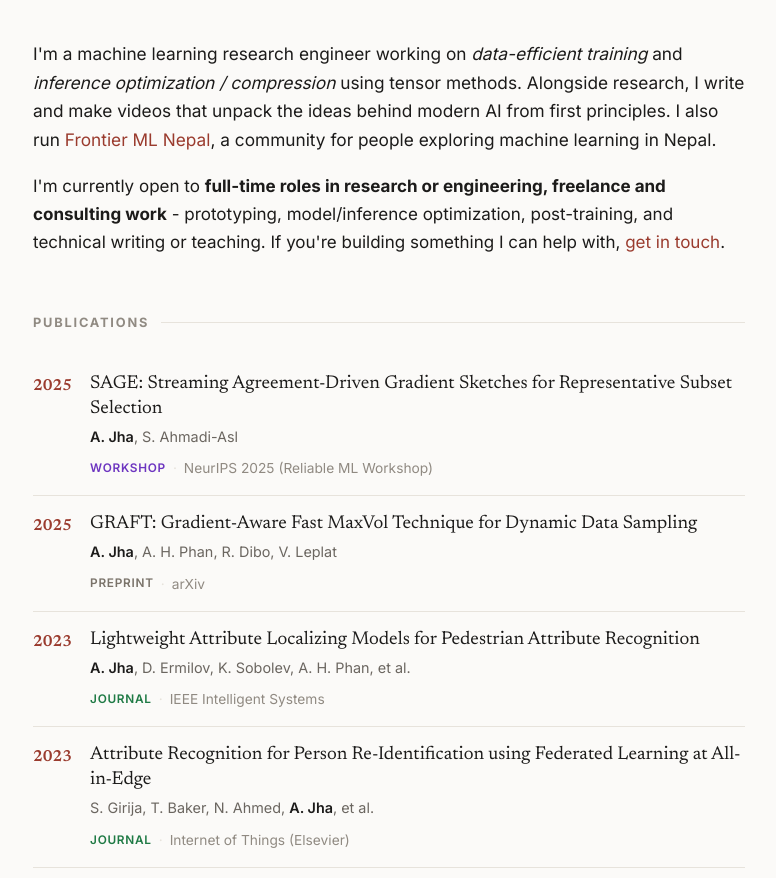
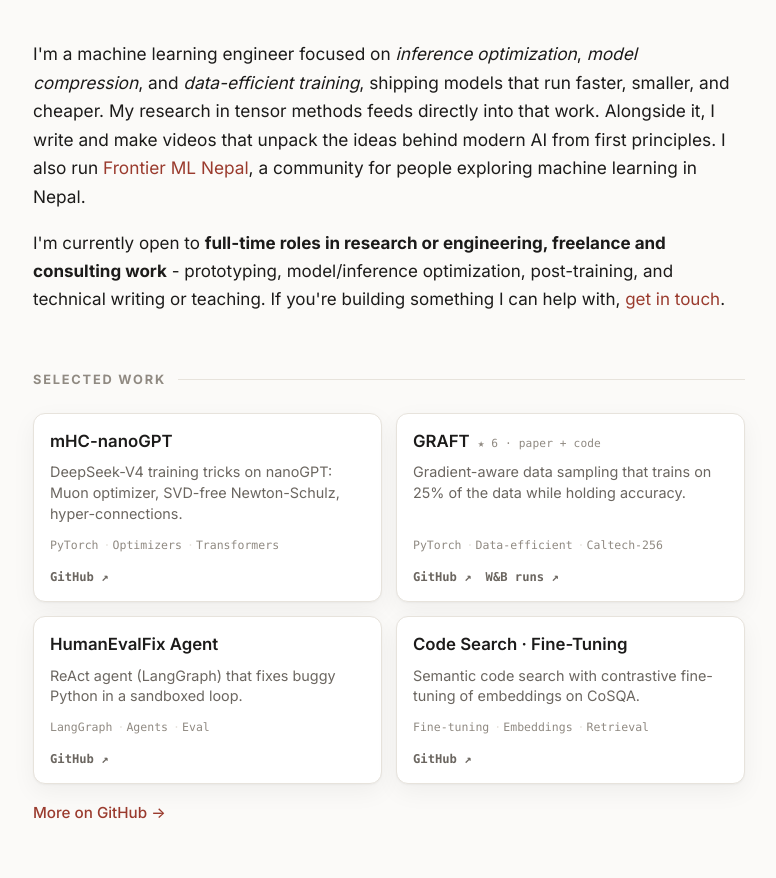
Before and after one commit to ashishjv1/ashishjv1.github.io, a plain HTML site: page index.html in a window 1280 px wide. Shown: the part 242-1120 px from the top of the page, without its empty margins (251-1027 px from the left). Drawn offline with Linux system fonts and the light colour scheme.

Commit message:
Reframe portfolio toward engineering
- Lead tagline and About with engineering (inference/model optimization)
- Add Selected Work: 4 project cards (mHC-nanoGPT, GRAFT, HumanEvalFix
  Agent, Code Search/Fine-Tuning) as a 2x2 grid with GitHub/W&B links
- Link GRAFT card to cleaned W&B project
- Sans-serif card titles, monospace tech tags, no em-dashes

```diff
--- a/index.html
+++ b/index.html
@@ -73,6 +73,7 @@
 
     a { color: var(--accent); text-decoration: none; }
     a:hover { text-decoration: underline; }
+    code { font-family: ui-monospace, SFMono-Regular, Menlo, monospace; font-size: 0.88em; background: var(--accent-soft); padding: 1px 5px; border-radius: 4px; }
 
     /* ---------- Header ---------- */
     header {
@@ -188,6 +189,51 @@
 
     .more { margin-top: 16px; font-size: 0.95rem; font-weight: 500; }
 
+    /* ---------- Selected work (project cards) ---------- */
+    .work-grid {
+      display: grid; grid-template-columns: repeat(2, 1fr); gap: 14px;
+    }
+    .card {
+      display: flex; flex-direction: column;
+      padding: 14px 16px;
+      border: 1px solid var(--border); border-radius: 12px;
+      background: var(--surface); box-shadow: var(--shadow);
+      transition: transform .14s ease, box-shadow .14s ease, border-color .14s ease;
+    }
+    .card:hover {
+      transform: translateY(-2px);
+      border-color: var(--accent);
+      box-shadow: 0 2px 4px rgba(28,27,26,.06), 0 14px 32px rgba(28,27,26,.10);
+    }
+    .card .title {
+      font-family: "Inter", sans-serif; font-weight: 600; font-size: 1.05rem;
+      color: var(--text); margin: 0 0 7px;
+      display: flex; align-items: baseline; gap: 8px; flex-wrap: wrap;
+    }
+    .card .desc {
+      color: var(--muted); font-size: 0.9rem; line-height: 1.45;
+      margin: 0; flex: 1;
+    }
+    .card .repo {
+      font-family: ui-monospace, SFMono-Regular, Menlo, monospace;
+      font-size: 0.7rem; color: var(--faint); font-weight: 500; letter-spacing: 0.01em;
+    }
+    .card .tech { display: flex; flex-wrap: wrap; gap: 0 14px; margin-top: 11px; }
+    .card .chip {
+      position: relative;
+      font-family: ui-monospace, SFMono-Regular, Menlo, monospace;
+      font-size: 0.72rem; font-weight: 500; color: var(--faint);
+    }
+    .card .chip + .chip::before {
+      content: "·"; position: absolute; left: -9px; color: var(--border);
+    }
+    .card .links { display: flex; flex-wrap: wrap; gap: 14px; margin-top: 12px; }
+    .card .links a {
+      font-family: ui-monospace, SFMono-Regular, Menlo, monospace;
+      font-size: 0.76rem; font-weight: 600; color: var(--muted);
+    }
+    .card .links a:hover { color: var(--accent); }
+
     footer {
       margin-top: 76px; padding-top: 22px;
       border-top: 1px solid var(--border);
@@ -200,6 +246,7 @@
       .avatar { width: 88px; height: 88px; }
       h1 { font-size: 1.8rem; }
       .video-grid { grid-template-columns: 1fr; }
+      .work-grid { grid-template-columns: 1fr; }
       ol.pubs li { grid-template-columns: 1fr; gap: 6px; }
       .pub-year { text-align: left; }
     }
@@ -217,7 +264,7 @@
            onerror="this.style.visibility='hidden'" />
       <div>
         <h1>Ashish Jha</h1>
-        <p class="tagline">ML research engineer · writer · educator</p>
+        <p class="tagline">ML engineer · inference &amp; model optimization · researcher · writer</p>
       </div>
     </header>
 
@@ -248,9 +295,10 @@
          ============================================================ -->
     <section id="about">
       <p class="lead">
-        I'm a machine learning research engineer working on <em>data-efficient training</em> and
-        <em>inference optimization / compression</em> using tensor methods. Alongside
-        research, I write and make videos that unpack the ideas behind modern AI from
+        I'm a machine learning engineer focused on <em>inference optimization</em>,
+        <em>model compression</em>, and <em>data-efficient training</em>, shipping models that run
+        faster, smaller, and cheaper. My research in tensor methods feeds directly into that work.
+        Alongside it, I write and make videos that unpack the ideas behind modern AI from
         first principles. I also run
         <a href="https://www.facebook.com/profile.php?id=61589936027422" target="_blank" rel="noopener">Frontier ML Nepal</a>,
         a community for people exploring machine learning in Nepal.
@@ -261,6 +309,47 @@
         and technical writing or teaching. If you're building something I can help with,
         <a href="mailto:ashish.jhav1@hotmail.com">get in touch</a>.
       </p>
+    </section>
+
+    <!-- ============================================================
+         SELECTED WORK  —  duplicate an <a class="entry work"> per project
+         ============================================================ -->
+    <section id="work">
+      <h2>Selected Work</h2>
+
+      <div class="work-grid">
+
+        <div class="card">
+          <p class="title">mHC-nanoGPT</p>
+          <p class="desc">DeepSeek-V4 training tricks on nanoGPT: Muon optimizer, SVD-free Newton-Schulz, hyper-connections.</p>
+          <div class="tech"><span class="chip">PyTorch</span><span class="chip">Optimizers</span><span class="chip">Transformers</span></div>
+          <div class="links"><a href="https://github.com/ashishjv1/mHC" target="_blank" rel="noopener">GitHub ↗</a></div>
+        </div>
+
+        <div class="card">
+          <p class="title">GRAFT <span class="repo">★ 6 · paper + code</span></p>
+          <p class="desc">Gradient-aware data sampling that trains on 25% of the data while holding accuracy.</p>
+          <div class="tech"><span class="chip">PyTorch</span><span class="chip">Data-efficient</span><span class="chip">Caltech-256</span></div>
+          <div class="links"><a href="https://github.com/ashishjv1/GRAFT" target="_blank" rel="noopener">GitHub ↗</a><a href="https://wandb.ai/murd0ckbl3ak/Smart_Sampling_resnet18_imagenet_caltech256" target="_blank" rel="noopener">W&amp;B runs ↗</a></div>
+        </div>
+
+        <div class="card">
+          <p class="title">HumanEvalFix Agent</p>
+          <p class="desc">ReAct agent (LangGraph) that fixes buggy Python in a sandboxed loop.</p>
+          <div class="tech"><span class="chip">LangGraph</span><span class="chip">Agents</span><span class="chip">Eval</span></div>
+          <div class="links"><a href="https://github.com/ashishjv1/Evaluation-of-LLM-Based-Agentic-Systems-for-Software-Development-Tasks" target="_blank" rel="noopener">GitHub ↗</a></div>
+        </div>
+
+        <div class="card">
+          <p class="title">Code Search · Fine-Tuning</p>
+          <p class="desc">Semantic code search with contrastive fine-tuning of embeddings on CoSQA.</p>
+          <div class="tech"><span class="chip">Fine-tuning</span><span class="chip">Embeddings</span><span class="chip">Retrieval</span></div>
+          <div class="links"><a href="https://github.com/ashishjv1/ML-for-Context-in-AI-Assistant" target="_blank" rel="noopener">GitHub ↗</a></div>
+        </div>
+
+      </div>
+
+      <p class="more"><a href="https://github.com/ashishjv1?tab=repositories">More on GitHub →</a></p>
     </section>
 
     <!-- ============================================================
```
